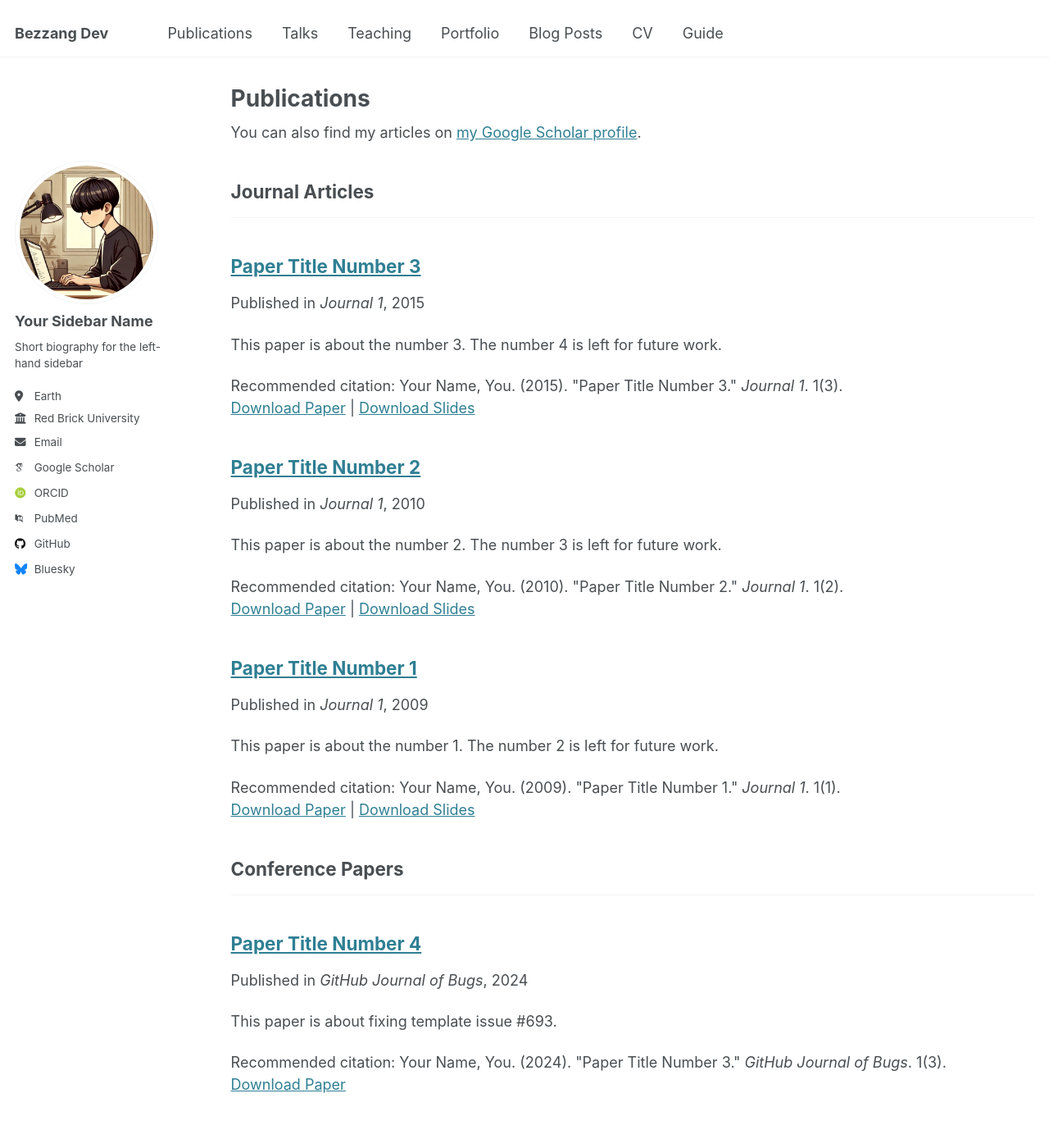
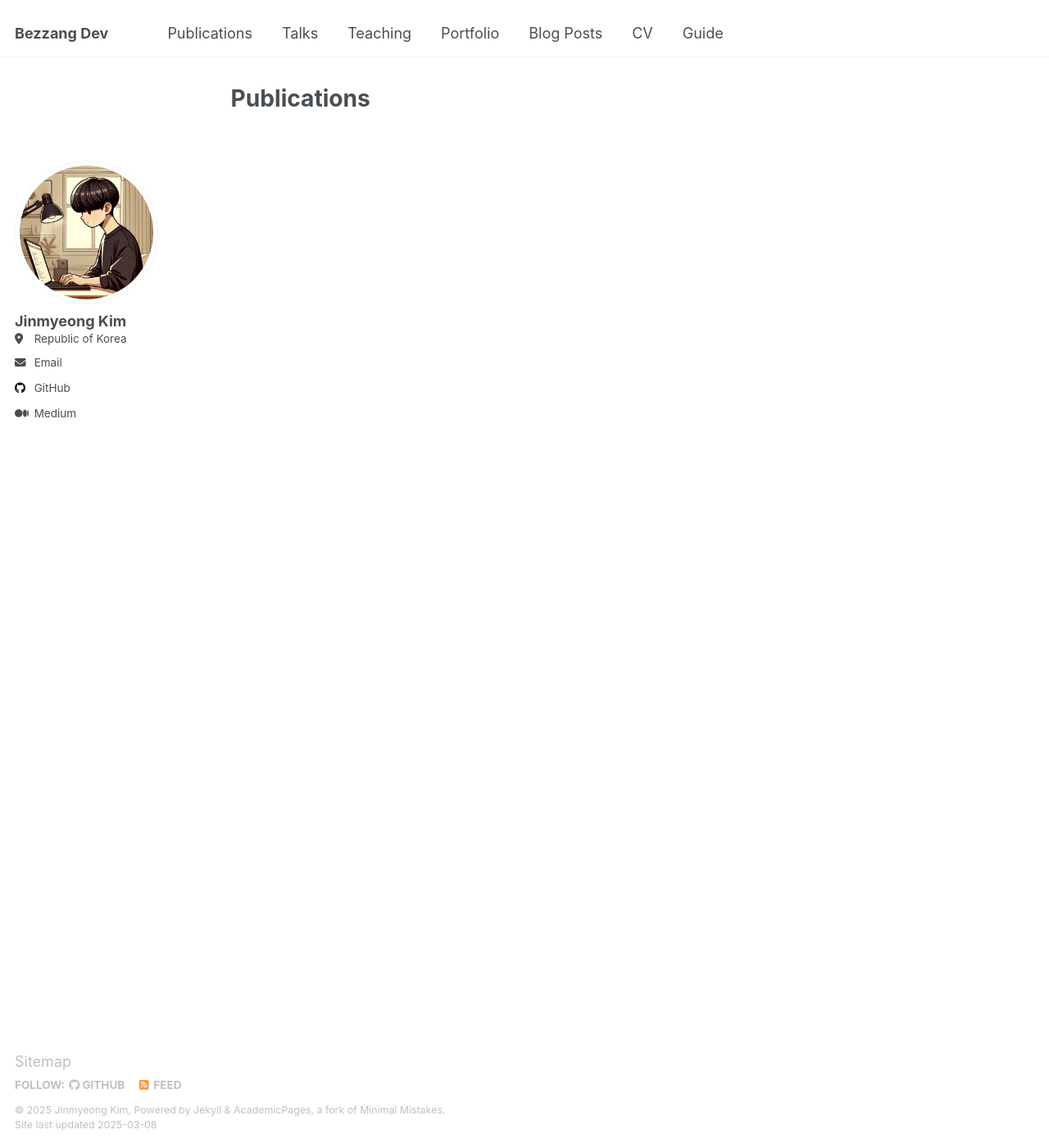
Before and after one commit to kimjinmyeong/kimjinmyeong.github.io, a Jekyll site: the page built from _pages/publications.html, in a window 1280 px wide and 1400 px high. Shown: the whole window at 82% size. Built offline with Jekyll 4.4.1, drawn with Linux system fonts in a browser that asks for light colours; some web fonts are replaced.

Commit message:
Update _config.yml

```diff
--- a/_config.yml
+++ b/_config.yml
@@ -23,21 +23,21 @@ repository               : "bezzang-dev/bezzang-dev.github.io"
 author:
   # Biographic information
   avatar           : "profile.png"
-  name             : "Your Sidebar Name"
+  name             : "Jinmyeong Kim"
   pronouns         : # example: "she/her"
-  bio              : "Short biography for the left-hand sidebar"
-  location         : "Earth"
-  employer         : "Red Brick University"
+  bio              : #
+  location         : "Republic of Korea"
+  employer         : # "Red Brick University"
   uri              : # URL
-  email            : "none@example.org"
+  email            : "kjmdkdlel@gmail.com"
 
   # Academic websites
   arxiv            : # URL - Update with the correct link to your profile
-  googlescholar    : "https://scholar.google.com/citations?user=PS_CX0AAAAAJ"
+  googlescholar    : # "https://scholar.google.com/citations?user=PS_CX0AAAAAJ"
   impactstory      : # URL
-  orcid            : "http://orcid.org/yourorcidurl"
+  orcid            : # "http://orcid.org/yourorcidurl"
   semantic         : # URL
-  pubmed           : "https://www.ncbi.nlm.nih.gov/pubmed/?term=john+snow"
+  pubmed           : # "https://www.ncbi.nlm.nih.gov/pubmed/?term=john+snow"
   researchgate     : # URL
   scopus           : # URL
 
@@ -45,12 +45,12 @@ author:
   bitbucket        : # Username - Update with your username on the site
   codepen          : # Username
   dribbble         : # Username
-  github           : "academicpages"
+  github           : "bezzang-dev"
   kaggle           : # Username
   stackoverflow    : # User number or user number and name (i.e., use "1" or "1/jeff-atwood")
 
   # Social media
-  bluesky          : "bsky.app" # Replace this with you Bluesky username
+  bluesky          : # "bsky.app" # Replace this with you Bluesky username
   facebook         : # Username
   flickr           : # Username
   foursquare       : # Username
@@ -61,7 +61,7 @@ author:
   lastfm           : # Username
   linkedin         : # Username
   mastodon         : # URL
-  medium           : # URL
+  medium           : "https://medium.com/@kjmdkdlel"
   pinterest        : # Username
   soundcloud       : # Username
   steam            : # Username
@@ -77,12 +77,12 @@ author:
 
 # Publication Category - The following the list of publication categories and their headings
 publication_category:
-  books:
-    title: 'Books'
-  manuscripts:
-    title: 'Journal Articles'
-  conferences:
-    title: 'Conference Papers'
+  CS:
+    title: 'Computer Science'
+  Algorithm:
+    title: 'Algorithm'
+  Development:
+    title: 'Development'
 
 # Site Settings
 teaser                   :  # filename of teaser fallback teaser image placed in /images/, .e.g. "500x300.png"
@@ -131,7 +131,7 @@ yandex_site_verification :
 
 # Social Sharing
 twitter:
-  username               : &twitter
+  username               : # &twitter
 facebook:
   username               :
   app_id                 :
```
